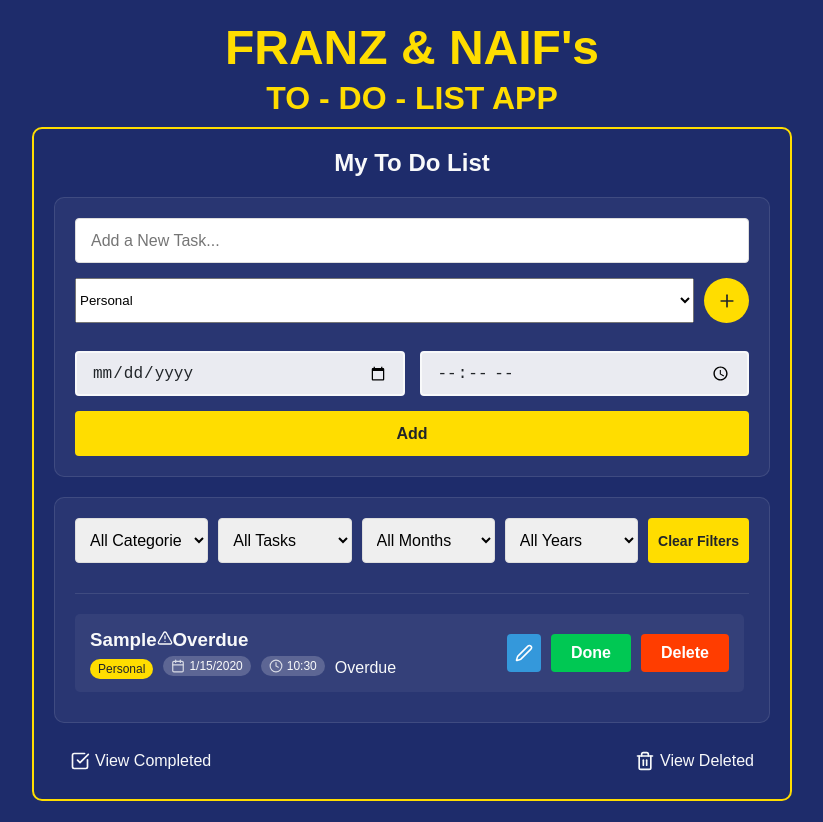
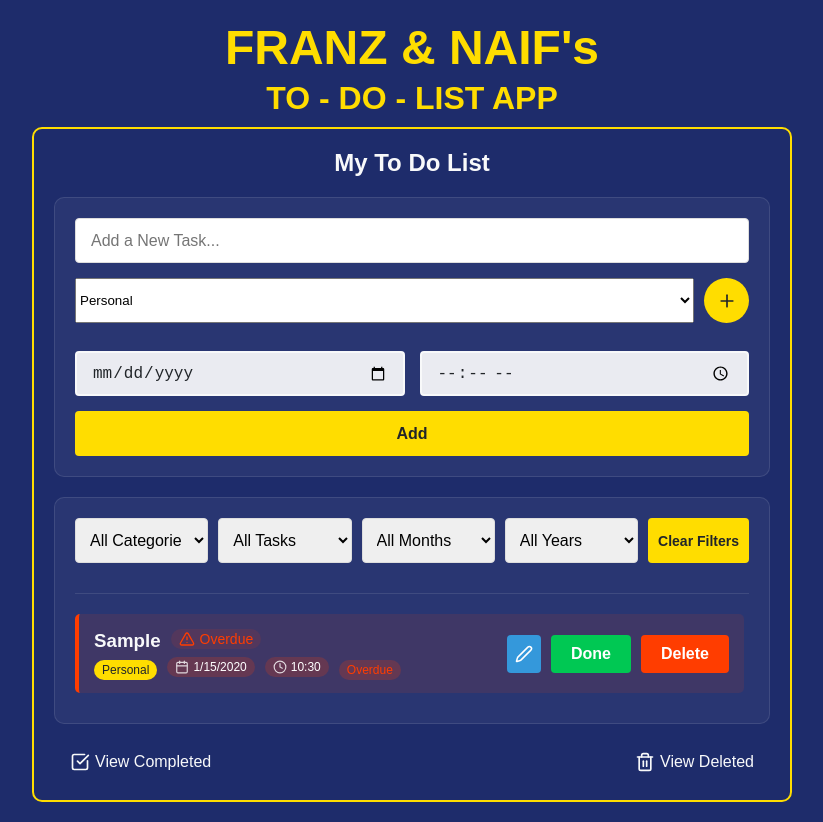
Before and after one commit to Fariss14/to-do-list-app, a React (Vite) app: page / in a window 1280 px wide. Both pictures are taken after typing "Sample", "2020-01-15", "10:30" into the empty fields and a click on the input "Add". Shown: the whole page, without its empty margins (228-1051 px from the left). Built offline with nearby package versions, Linux system fonts and the light colour scheme.

Commit message:
Update App.css

```diff
--- a/src/App.css
+++ b/src/App.css
@@ -473,6 +473,44 @@ body {
   border-left: 4px solid var(--danger-color);
 }
 
+/* Add these new styles for overdue tasks */
+.task-overdue {
+  background: rgba(255, 61, 0, 0.1);
+  border-left: 4px solid var(--danger-color);
+}
+
+.overdue-indicator {
+  display: inline-flex;
+  align-items: center;
+  gap: 5px;
+  margin-left: 10px;
+  color: var(--danger-color);
+  font-size: 14px;
+  font-weight: normal;
+  background-color: rgba(255, 61, 0, 0.1);
+  padding: 2px 8px;
+  border-radius: 10px;
+}
+
+.date-badge.overdue,
+.time-badge.overdue {
+  background-color: rgba(255, 61, 0, 0.2);
+  color: #fff;
+}
+
+.status-badge {
+  padding: 3px 8px;
+  border-radius: 10px;
+  font-size: 12px;
+  background-color: rgba(52, 152, 219, 0.2);
+  color: #3498db;
+}
+
+.task-overdue .status-badge {
+  background-color: rgba(255, 61, 0, 0.2);
+  color: var(--danger-color);
+}
+
 .empty-message {
   text-align: center;
   margin: 30px 0;
```
